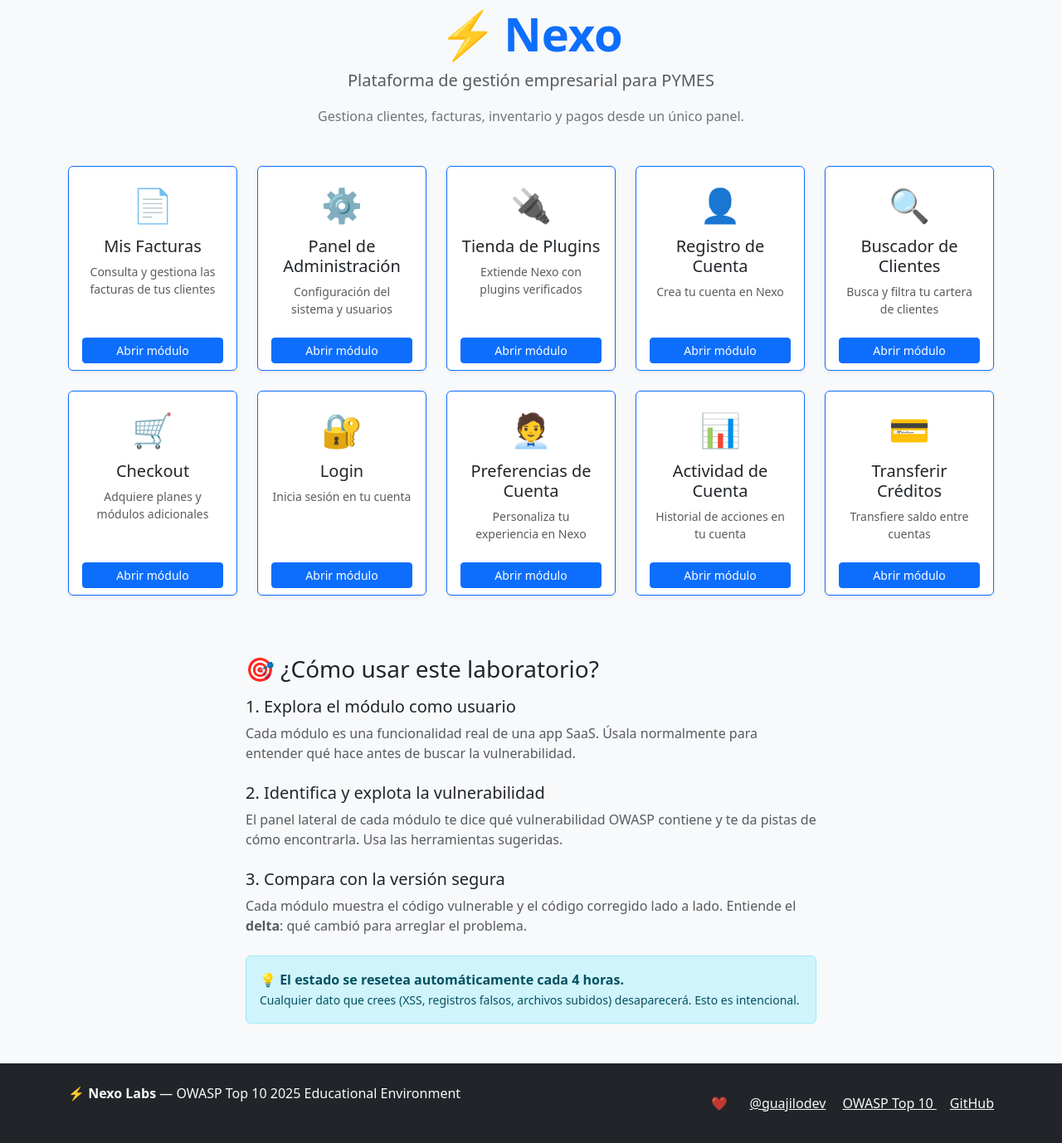
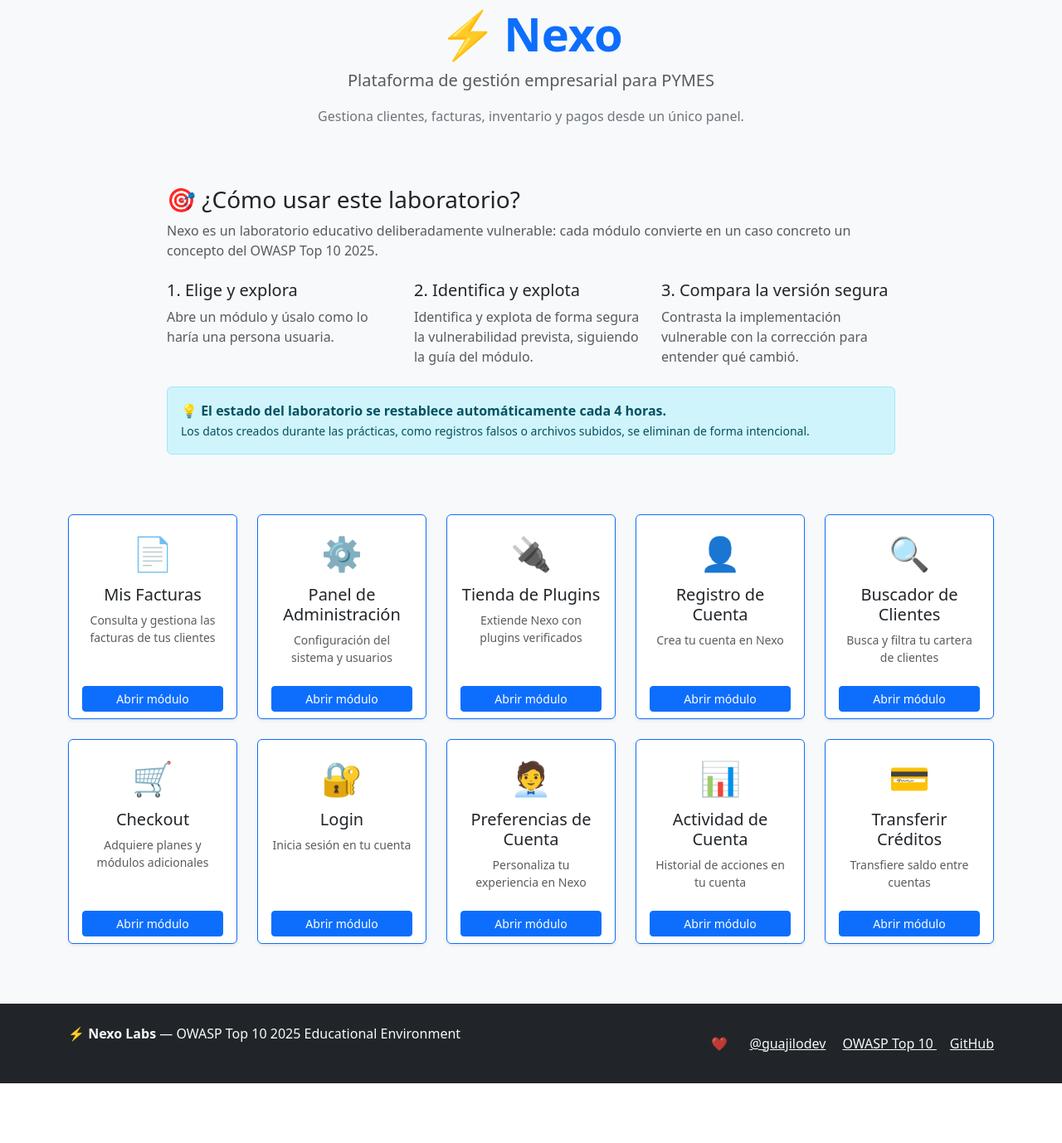
Before and after one commit to Guajilodev/owasp-top-ten-labs-2025, a PHP site: page / in a window 1280 px wide. Shown: the part 209-1587 px from the top of the page at 83% size. After the commit the page ends 1515 px from the top, so only its background shows below. Run offline with PHP 8.4, Linux system fonts and the light colour scheme.

Commit message:
feat(labs): improve lab setup and guidance

```diff
--- a/docker-compose.yml
+++ b/docker-compose.yml
@@ -55,7 +55,6 @@ services:
       - NEXO_ENV=${NEXO_ENV:-production}
     networks:
       frontend:
-        ipv4_address: 172.30.0.10    # IP fija para reglas de firewall
       backend:
     depends_on:
       - db
@@ -119,9 +118,6 @@ networks:
   frontend:
     driver: bridge
     internal: true    # nginx <-> web, aislado
-    ipam:
-      config:
-        - subnet: 172.30.0.0/24    # Subnet fijo para reglas de iptables
   backend:
     driver: bridge
     internal: true    # web <-> db, aislado
--- a/src/index.php
+++ b/src/index.php
@@ -132,6 +132,38 @@ include __DIR__ . '/shared/header.php';
         </p>
     </div>
 
+    <!-- Orientación del laboratorio -->
+    <section class="row justify-content-center mb-5" id="como-funciona">
+        <div class="col-lg-10">
+            <div class="card border-0 bg-light">
+                <div class="card-body p-4">
+                    <h2 class="h3 card-title mb-2">🎯 ¿Cómo usar este laboratorio?</h2>
+                    <p class="text-muted mb-4">
+                        Nexo es un laboratorio educativo deliberadamente vulnerable: cada módulo convierte en un caso concreto un concepto del OWASP Top 10 2025.
+                    </p>
+                    <div class="row row-cols-1 row-cols-md-3 g-3 mb-4">
+                        <div class="col">
+                            <h3 class="h5">1. Elige y explora</h3>
+                            <p class="text-muted mb-0">Abre un módulo y úsalo como lo haría una persona usuaria.</p>
+                        </div>
+                        <div class="col">
+                            <h3 class="h5">2. Identifica y explota</h3>
+                            <p class="text-muted mb-0">Identifica y explota de forma segura la vulnerabilidad prevista, siguiendo la guía del módulo.</p>
+                        </div>
+                        <div class="col">
+                            <h3 class="h5">3. Compara la versión segura</h3>
+                            <p class="text-muted mb-0">Contrasta la implementación vulnerable con la corrección para entender qué cambió.</p>
+                        </div>
+                    </div>
+                    <div class="alert alert-info mb-0">
+                        <strong>💡 El estado del laboratorio se restablece automáticamente cada 4 horas.</strong><br>
+                        <small>Los datos creados durante las prácticas, como registros falsos o archivos subidos, se eliminan de forma intencional.</small>
+                    </div>
+                </div>
+            </div>
+        </div>
+    </section>
+
     <!-- Grid de módulos -->
     <div class="row row-cols-1 row-cols-md-2 row-cols-lg-3 row-cols-xl-5 g-4 mb-5">
         <?php foreach ($modules as $module): ?>
@@ -166,47 +198,6 @@ include __DIR__ . '/shared/header.php';
             <?php endif; ?>
         </div>
         <?php endforeach; ?>
-    </div>
-
-    <!-- Sección explicativa -->
-    <div class="row justify-content-center" id="como-funciona">
-        <div class="col-lg-8">
-            <div class="card border-0 bg-light">
-                <div class="card-body p-4">
-                    <h3 class="card-title mb-3">🎯 ¿Cómo usar este laboratorio?</h3>
-
-                    <div class="mb-4">
-                        <h5>1. Explora el módulo como usuario</h5>
-                        <p class="text-muted">
-                            Cada módulo es una funcionalidad real de una app SaaS. Úsala normalmente
-                            para entender qué hace antes de buscar la vulnerabilidad.
-                        </p>
-                    </div>
-
-                    <div class="mb-4">
-                        <h5>2. Identifica y explota la vulnerabilidad</h5>
-                        <p class="text-muted">
-                            El panel lateral de cada módulo te dice qué vulnerabilidad OWASP contiene
-                            y te da pistas de cómo encontrarla. Usa las herramientas sugeridas.
-                        </p>
-                    </div>
-
-                    <div class="mb-4">
-                        <h5>3. Compara con la versión segura</h5>
-                        <p class="text-muted">
-                            Cada módulo muestra el código vulnerable y el código corregido lado a lado.
-                            Entiende el <strong>delta</strong>: qué cambió para arreglar el problema.
-                        </p>
-                    </div>
-
-                    <div class="alert alert-info mb-0">
-                        <strong>💡 El estado se resetea automáticamente cada 4 horas.</strong><br>
-                        <small>Cualquier dato que crees (XSS, registros falsos, archivos subidos)
-                        desaparecerá. Esto es intencional.</small>
-                    </div>
-                </div>
-            </div>
-        </div>
     </div>
 
 </main>
```
Also changed, not shown: src/a05_clientes/index.php (+5 -5 lines), .atl/.skill-registry.cache.json (added), .atl/skill-registry.md (added), README.md.
